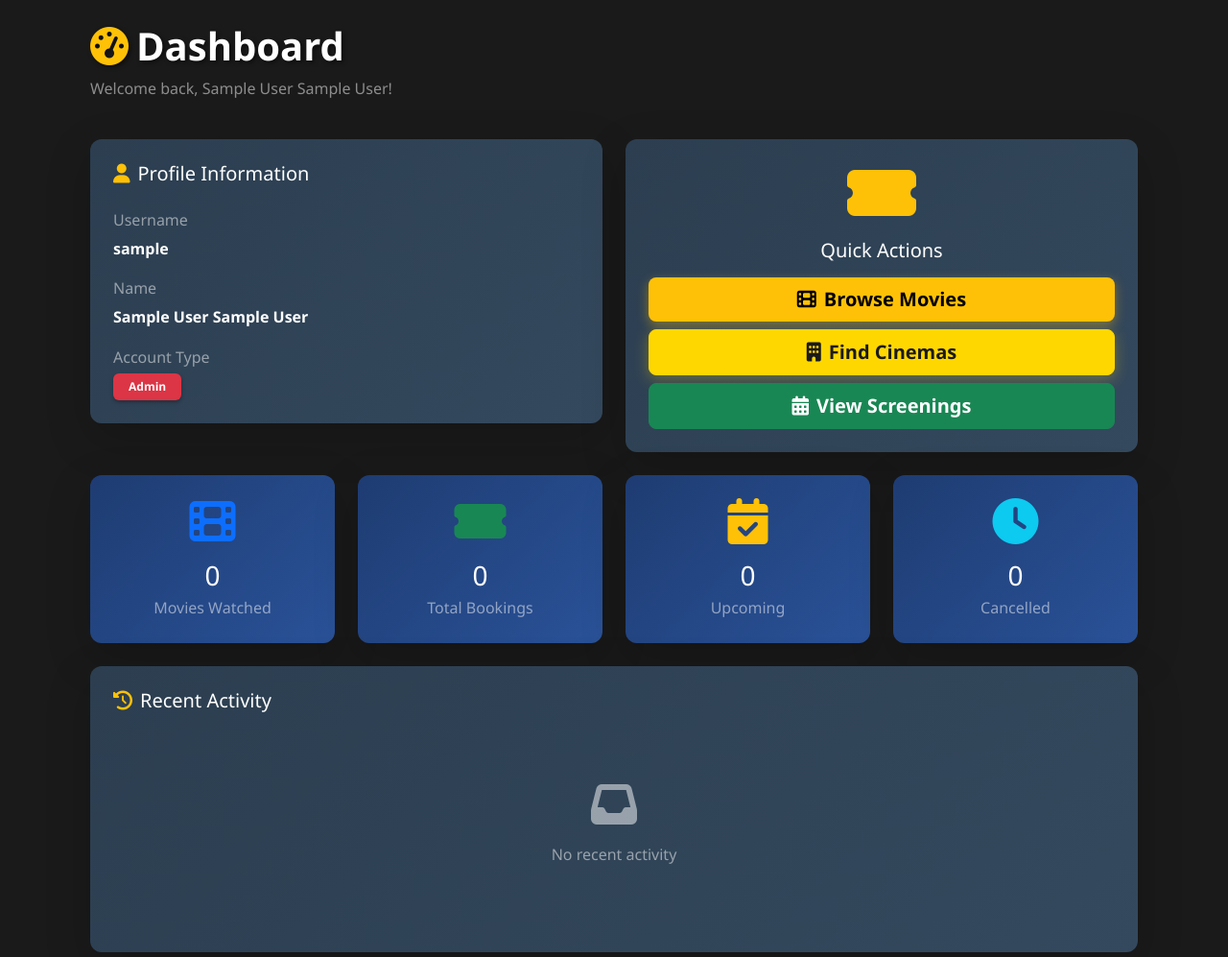
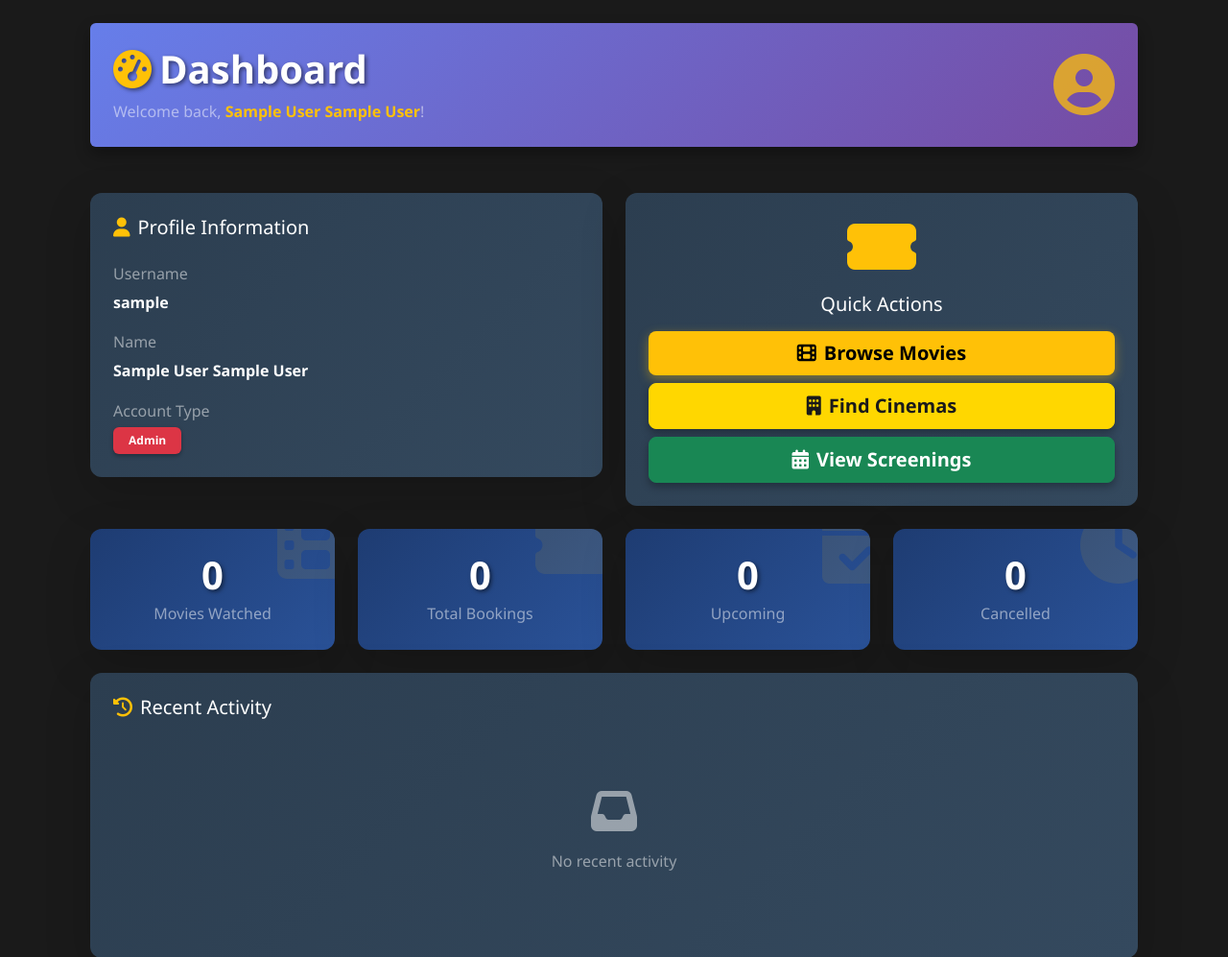
Before and after one commit to Sumile-leo/Sydney-Cinema-Booking-System, a Flask app: page /dashboard in a window 1280 px wide. Shown: the part 124-1121 px from the top of the page at 96% size. Run offline with Flask 3, Linux system fonts and the light colour scheme; the visitor is signed in with stand-in values (Sample User, id 1).

Commit message:
Enhance dashboard UI: add welcome banner, animated stat cards, and improved styling

```diff
--- a/web/templates/dashboard.html
+++ b/web/templates/dashboard.html
@@ -13,10 +13,21 @@
 
     <div class="row mb-4">
         <div class="col-12">
-            <h1 class="text-white fw-bold">
-                <i class="fas fa-tachometer-alt me-2 text-warning"></i>Dashboard
-            </h1>
-            <p class="text-white-50">Welcome back, {{ user.first_name }} {{ user.last_name }}!</p>
+            <div class="welcome-banner p-4 rounded mb-4">
+                <div class="d-flex justify-content-between align-items-center">
+                    <div>
+                        <h1 class="text-white fw-bold mb-2">
+                            <i class="fas fa-tachometer-alt me-2 text-warning"></i>Dashboard
+                        </h1>
+                        <p class="text-white-50 mb-0">
+                            Welcome back, <span class="text-warning fw-bold">{{ user.first_name }} {{ user.last_name }}</span>!
+                        </p>
+                    </div>
+                    <div class="user-avatar">
+                        <i class="fas fa-user-circle fa-4x text-warning"></i>
+                    </div>
+                </div>
+            </div>
         </div>
     </div>
 
@@ -76,9 +87,11 @@
         <div class="col-md-3">
             <div class="stat-card">
                 <div class="card border-0 shadow-lg">
-                    <div class="card-body text-center p-4">
-                        <i class="fas fa-film fa-3x text-primary mb-3"></i>
-                        <h3 class="text-white mb-1">0</h3>
+                    <div class="card-body text-center p-4 position-relative overflow-hidden">
+                        <div class="stat-icon-wrapper">
+                            <i class="fas fa-film stat-icon"></i>
+                        </div>
+                        <h2 class="text-white mb-1 fw-bold">0</h2>
                         <p class="text-white-50 mb-0">Movies Watched</p>
                     </div>
                 </div>
@@ -87,9 +100,11 @@
         <div class="col-md-3">
             <div class="stat-card">
                 <div class="card border-0 shadow-lg">
-                    <div class="card-body text-center p-4">
-                        <i class="fas fa-ticket-alt fa-3x text-success mb-3"></i>
-                        <h3 class="text-white mb-1">0</h3>
+                    <div class="card-body text-center p-4 position-relative overflow-hidden">
+                        <div class="stat-icon-wrapper">
+                            <i class="fas fa-ticket-alt stat-icon"></i>
+                        </div>
+                        <h2 class="text-white mb-1 fw-bold">0</h2>
                         <p class="text-white-50 mb-0">Total Bookings</p>
                     </div>
                 </div>
@@ -98,9 +113,11 @@
         <div class="col-md-3">
             <div class="stat-card">
                 <div class="card border-0 shadow-lg">
-                    <div class="card-body text-center p-4">
-                        <i class="fas fa-calendar-check fa-3x text-warning mb-3"></i>
-                        <h3 class="text-white mb-1">0</h3>
+                    <div class="card-body text-center p-4 position-relative overflow-hidden">
+                        <div class="stat-icon-wrapper">
+                            <i class="fas fa-calendar-check stat-icon"></i>
+                        </div>
+                        <h2 class="text-white mb-1 fw-bold">0</h2>
                         <p class="text-white-50 mb-0">Upcoming</p>
                     </div>
                 </div>
@@ -109,9 +126,11 @@
         <div class="col-md-3">
             <div class="stat-card">
                 <div class="card border-0 shadow-lg">
-                    <div class="card-body text-center p-4">
-                        <i class="fas fa-clock fa-3x text-info mb-3"></i>
-                        <h3 class="text-white mb-1">0</h3>
+                    <div class="card-body text-center p-4 position-relative overflow-hidden">
+                        <div class="stat-icon-wrapper">
+                            <i class="fas fa-clock stat-icon"></i>
+                        </div>
+                        <h2 class="text-white mb-1 fw-bold">0</h2>
                         <p class="text-white-50 mb-0">Cancelled</p>
                     </div>
                 </div>
@@ -140,6 +159,20 @@
 </div>
 
 <style>
+.welcome-banner {
+    background: linear-gradient(135deg, #667eea 0%, #764ba2 100%) !important;
+    box-shadow: 0 8px 16px rgba(0, 0, 0, 0.3);
+}
+
+.user-avatar i {
+    animation: pulse 2s infinite;
+}
+
+@keyframes pulse {
+    0%, 100% { opacity: 1; }
+    50% { opacity: 0.7; }
+}
+
 .dashboard-card {
     transition: transform 0.3s ease;
 }
@@ -152,8 +185,36 @@
     background: linear-gradient(135deg, #2c3e50 0%, #34495e 100%) !important;
 }
 
+.stat-card {
+    transition: transform 0.3s ease;
+}
+
+.stat-card:hover {
+    transform: translateY(-8px) scale(1.02);
+}
+
 .stat-card .card {
     background: linear-gradient(135deg, #1e3c72 0%, #2a5298 100%) !important;
+    position: relative;
+    overflow: hidden;
+}
+
+.stat-icon-wrapper {
+    position: absolute;
+    top: -20px;
+    right: -20px;
+    opacity: 0.1;
+}
+
+.stat-icon {
+    font-size: 5rem;
+    color: #ffc107;
+    animation: float 3s ease-in-out infinite;
+}
+
+@keyframes float {
+    0%, 100% { transform: translateY(0px); }
+    50% { transform: translateY(-10px); }
 }
 
 .btn-warning {
@@ -172,10 +233,12 @@
 
 .btn-primary, .btn-success, .btn-info {
     transition: all 0.3s ease;
+    box-shadow: 0 4px 8px rgba(0, 0, 0, 0.3);
 }
 
 .btn-primary:hover, .btn-success:hover, .btn-info:hover {
     transform: scale(1.02);
+    box-shadow: 0 6px 12px rgba(0, 0, 0, 0.4);
 }
 
 .badge {
@@ -194,5 +257,10 @@ h1 {
 .card {
     border-radius: 12px !important;
 }
+
+h2.text-white {
+    font-size: 2.5rem;
+    text-shadow: 2px 2px 4px rgba(0, 0, 0, 0.5);
+}
 </style>
 {% endblock %}
```
